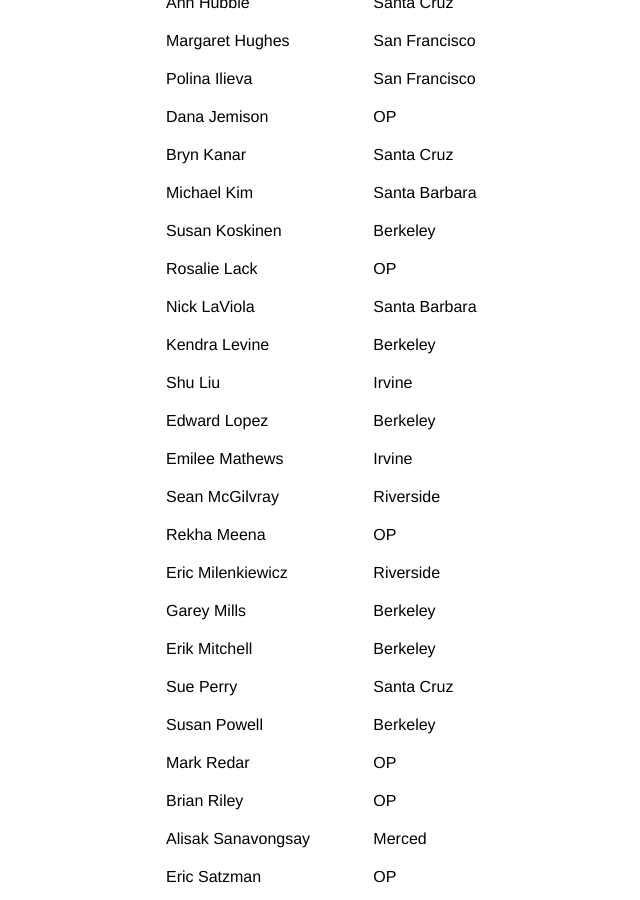
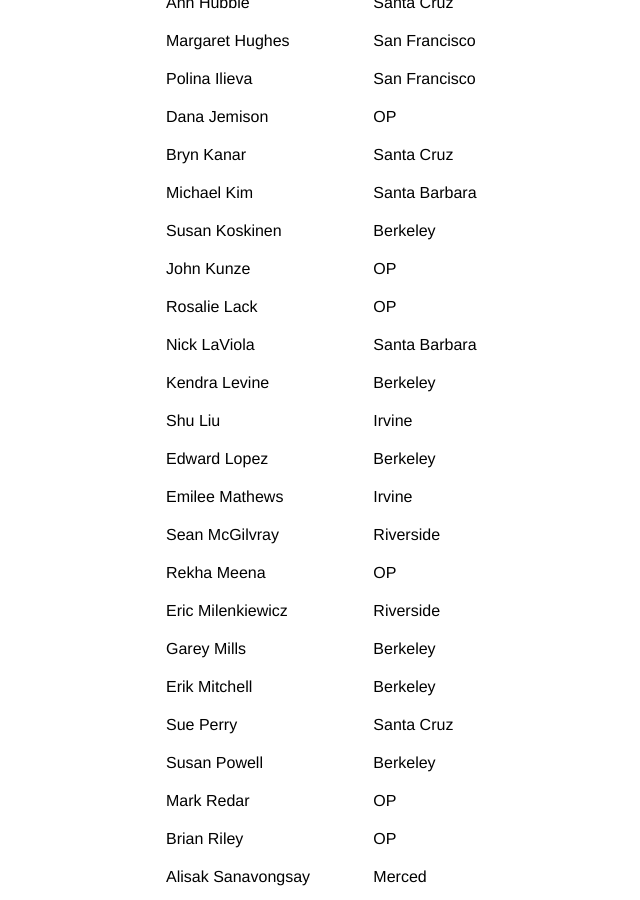
Before and after one commit to CDLUC3/UC-code-camp, a Jekyll site: the page built from attendees.md, in a window 1280 px wide and 900 px high, scrolled down 913 px. Shown: the whole window, without its empty margins (88-728 px from the left). Built offline with Jekyll 4.4.1, drawn with Linux system fonts in a browser that asks for light colours; Markdown is read by kramdown in place of the engine named in the settings.

Commit message:
adding Kunze

```diff
--- a/attendees.md
+++ b/attendees.md
@@ -32,6 +32,7 @@ permalink: /attendees/
 <tr>	<td>	Bryn Kanar	</td>	<td>	</td>	<td>	Santa Cruz	</td>	</tr>
 <tr>	<td>	Michael Kim	</td>	<td>	</td>	<td>	Santa Barbara	</td>	</tr>
 <tr>	<td>	Susan Koskinen	</td>	<td>	</td>	<td>	Berkeley	</td>	</tr>
+<tr>	<td>	John Kunze	</td>	<td>	</td>	<td>	OP	</td>	</tr>
 <tr>	<td>	Rosalie Lack	</td>	<td>	</td>	<td>	OP	</td>	</tr>
 <tr>	<td>	Nick LaViola	</td>	<td>	</td>	<td>	Santa Barbara	</td>	</tr>
 <tr>	<td>	Kendra Levine	</td>	<td>	</td>	<td>	Berkeley	</td>	</tr>
```
